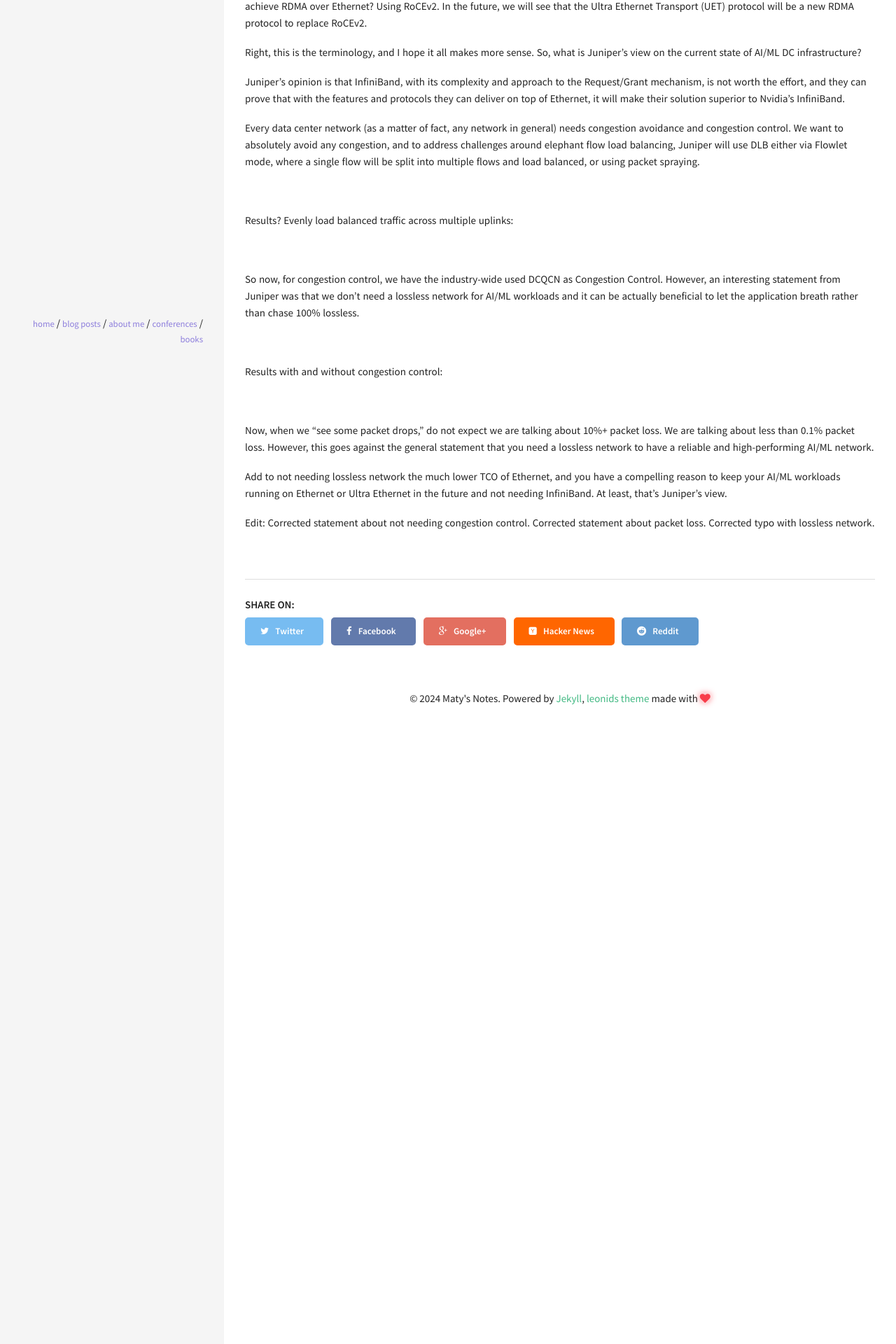
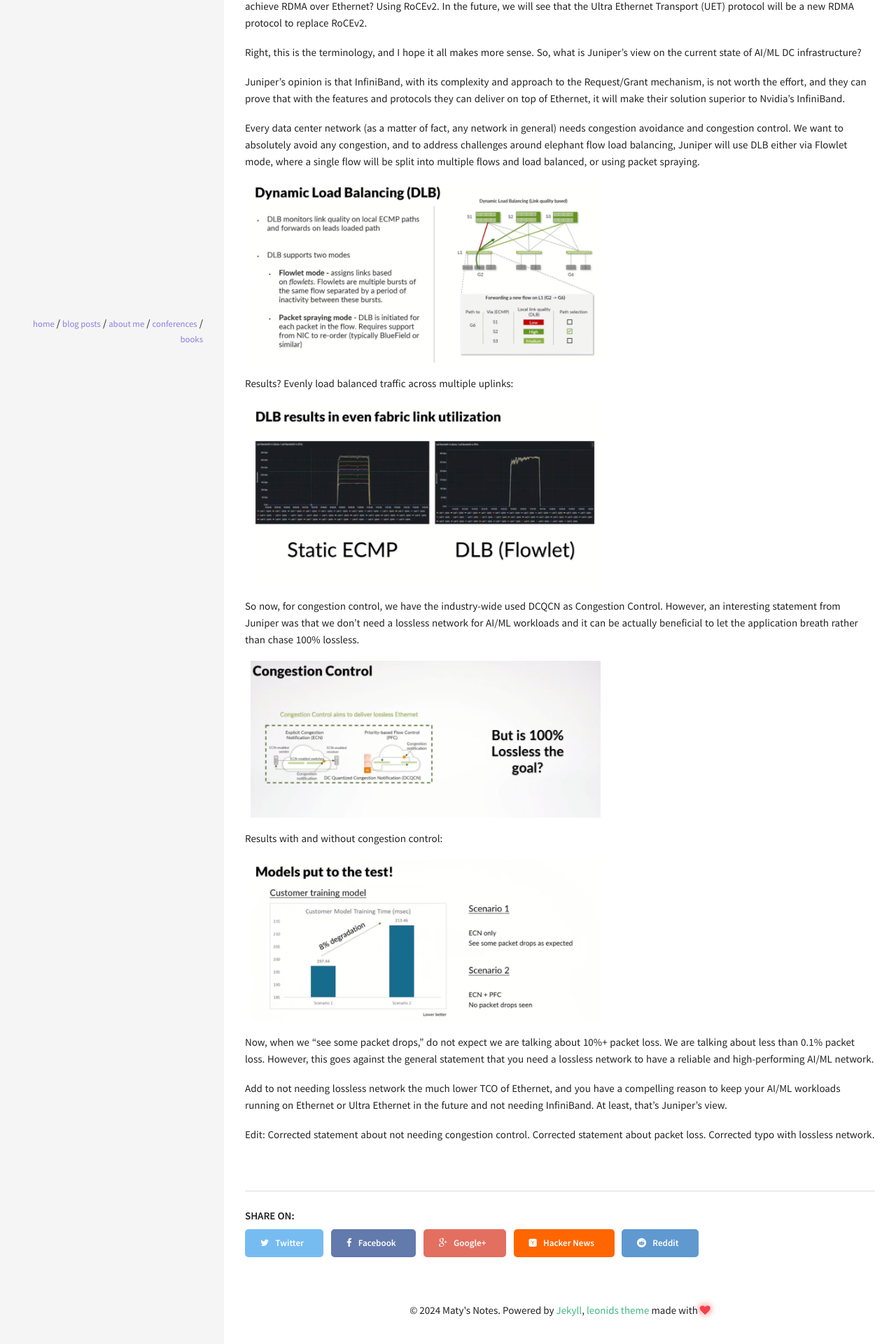
Before and after one commit to maty0609/blog, a Jekyll site: the page built from _posts/2024-06-16-race-ultra-ethernet-data-centers-juniper-networks.md, in a window 1280 px wide. Shown: the part 899-2819 px from the top of the page at 70% size. Built offline with Jekyll 4.4.1, drawn with Linux system fonts in a browser that asks for light colours; comment, search, counter and statistics services are not loaded.

```diff
--- a/_posts/2024-06-16-race-ultra-ethernet-data-centers-juniper-networks.md
+++ b/_posts/2024-06-16-race-ultra-ethernet-data-centers-juniper-networks.md
@@ -30,26 +30,26 @@
 Every data center network (as a matter of fact, any network in general) needs congestion avoidance and congestion control. We want to absolutely avoid any congestion, and to address challenges around elephant flow load balancing, Juniper will use DLB either via Flowlet mode, where a single flow will be split into multiple flows and load balanced, or using packet spraying.
 
 &nbsp;
-<img src="../img/2024-06-16-race-ultra-ethernet-data-centers-juniper-networks/dlb-1.png"
+<img src="../../img/2024-06-16-race-ultra-ethernet-data-centers-juniper-networks/dlb-1.png"
      alt="" width="500" align="center" />
 
 
 Results? Evenly load balanced traffic across multiple uplinks:
 
 &nbsp;
-<img src="../img/2024-06-16-race-ultra-ethernet-data-centers-juniper-networks/dlb-2.png"
+<img src="../../img/2024-06-16-race-ultra-ethernet-data-centers-juniper-networks/dlb-2.png"
      alt="" width="500" align="center" />
 
 So now, for congestion control, we have the industry-wide used DCQCN as Congestion Control. However, an interesting statement from Juniper was that we don’t need a lossless network for AI/ML workloads and it can be actually beneficial to let the application breath rather than chase 100% lossless.
 
 &nbsp;
-<img src="../img/2024-06-16-race-ultra-ethernet-data-centers-juniper-networks/congestion-control.png"
+<img src="../../img/2024-06-16-race-ultra-ethernet-data-centers-juniper-networks/congestion-control.png"
      alt="" width="500" align="center" />
 
 Results with and without congestion control:
 
 &nbsp;
-<img src="../img/2024-06-16-race-ultra-ethernet-data-centers-juniper-networks/models-test.png"
+<img src="../../img/2024-06-16-race-ultra-ethernet-data-centers-juniper-networks/models-test.png"
      alt="" width="500" align="center" />
 
 Now, when we “see some packet drops,” do not expect we are talking about 10%+ packet loss. We are talking about less than 0.1% packet loss. However, this goes against the general statement that you need a lossless network to have a reliable and high-performing AI/ML network.
```
Also changed, not shown: _posts/2023-10-19-multi-cloud-networking-solution-prosimo.md (+1 -1 lines), _posts/2023-10-25-building-ai-data-platforms-weka.md (+1 -1 lines), _posts/2024-03-19-what-did-i-learn-ai-last-12-months.md (+1 -1 lines), _posts/2024-03-20-kubecon-2024-day-1-decade-kubernetes.md (+1 -1 lines), _posts/2024-05-21-dell-technologies-world-2024-day-1.md (+2 -2 lines).
